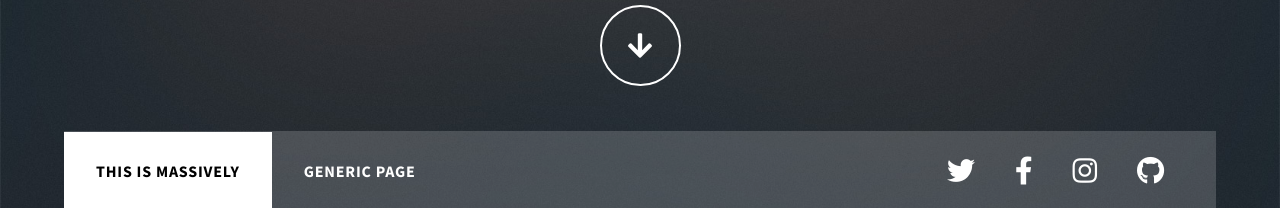
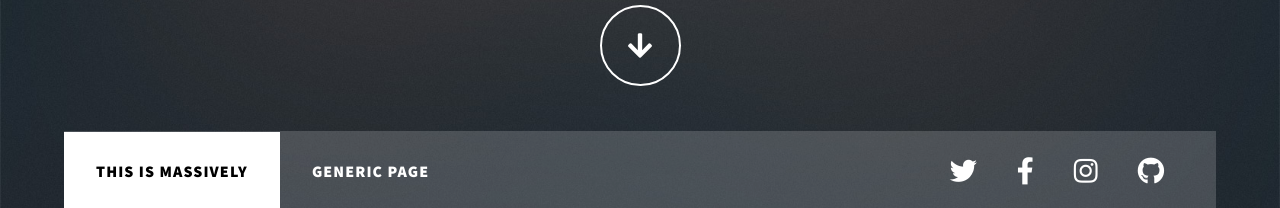
Before and after one commit to PiotrHol/Massively, a website: page index.html in a window 1280 px wide. Shown: the part 589-797 px from the top of the page. Drawn offline with Linux system fonts and the light colour scheme.

Commit message:
Little font change in navigation

```diff
--- a/scss/elements/_navigation.scss
+++ b/scss/elements/_navigation.scss
@@ -19,8 +19,8 @@ nav {
       text-decoration: none;
       font-family: "Source Sans Pro", sans-serif;
       font-size: 1em;
-      font-weight: 700;
-      letter-spacing: .05em;
+      font-weight: 900;
+      letter-spacing: .07em;
       padding: 1.84em 2em;
       transition: background-color 0.2s ease-in-out, color 0.2s ease-in-out;
 
@@ -48,7 +48,7 @@ nav {
       text-decoration: none;
       margin: 0 1.25rem;
       color: white;
-      font-size: 1.75em;
+      font-size: 1.7em;
       transition: background-color 0.2s ease-in-out, color 0.2s ease-in-out;
 
       &:hover {
```
Also changed, not shown: css/main.css.
